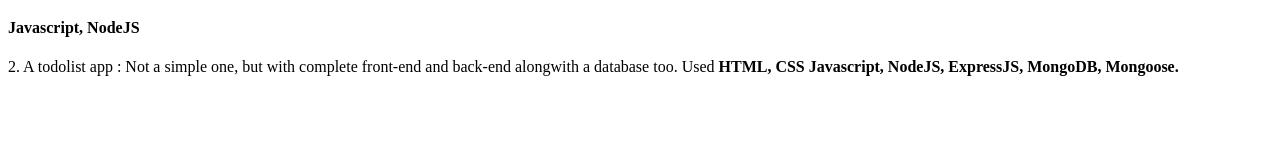
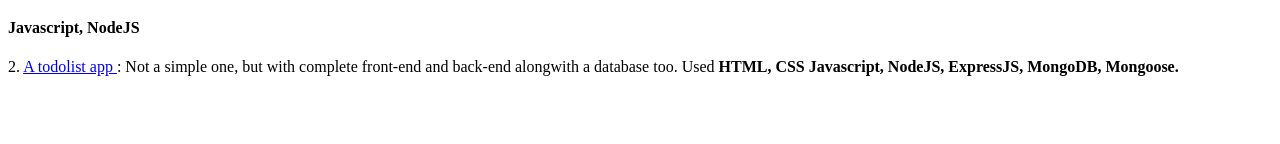
Before and after one commit to Jainika-shah/my-projects, a plain HTML site: page index.html in a window 1280 px wide. Shown: the part 899-1043 px from the top of the page. Drawn offline with Linux system fonts and the light colour scheme.

Commit message:
uploading link for todoApp

```diff
--- a/index.html
+++ b/index.html
@@ -47,7 +47,7 @@
 	</p>
 
 	<h4>Javascript, NodeJS</h4>
-	<p> 2. A todolist app : Not a simple one, but with complete front-end and back-end alongwith a database too. Used <b> HTML, CSS Javascript, NodeJS, ExpressJS, MongoDB, Mongoose.</b></p>
+		<p> 2. <a href="https://tranquil-oasis-82686.herokuapp.com/"> A todolist app </a> : Not a simple one, but with complete front-end and back-end alongwith a database too. Used <b> HTML, CSS Javascript, NodeJS, ExpressJS, MongoDB, Mongoose.</b></p>
 
 
 	<br><br><footer style="text-align: center;"><p>More cooler projects are on their way. Stay tuned:) <br>copyright &copy; Jainika shah.</p></footer>
```
